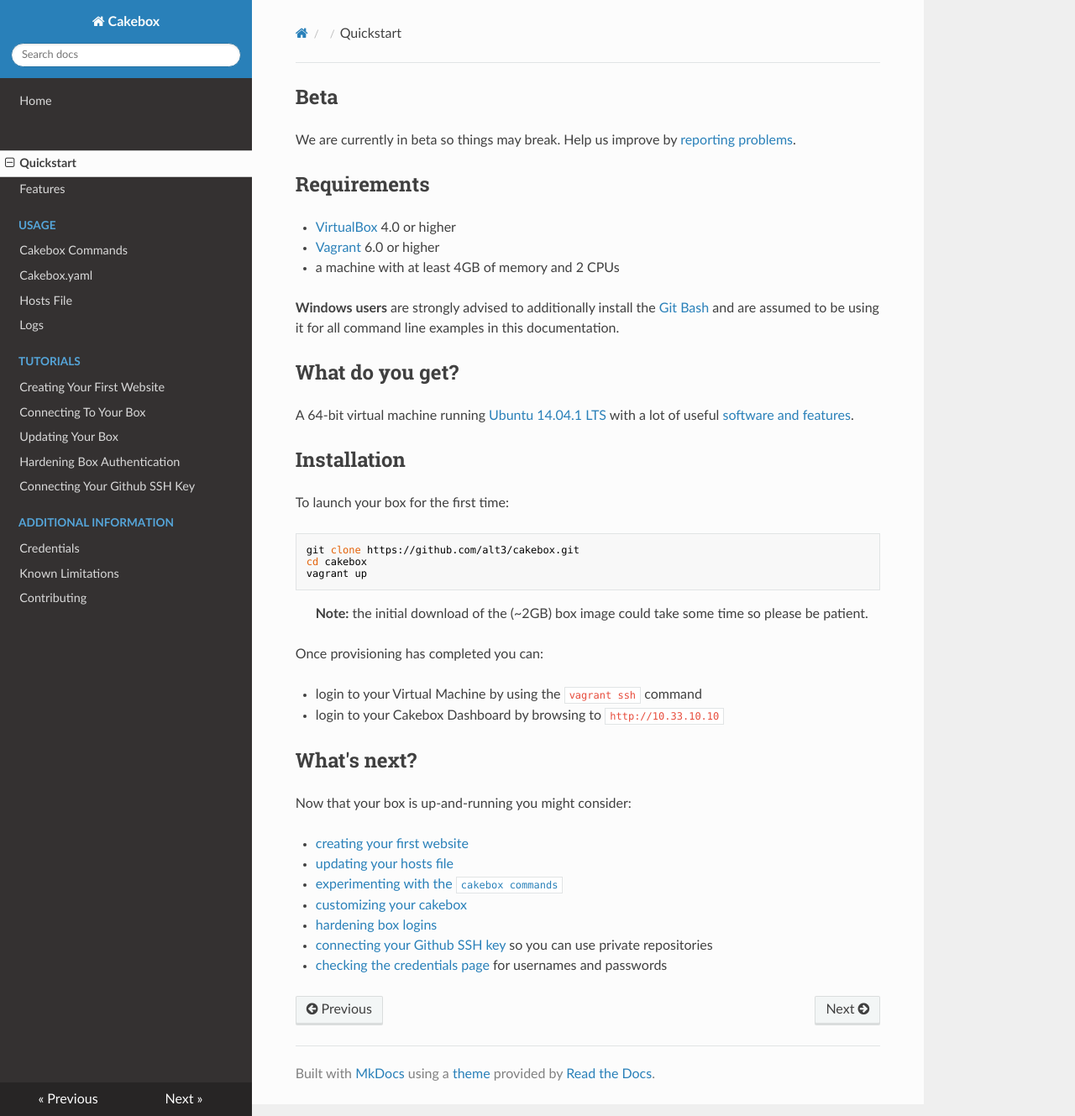
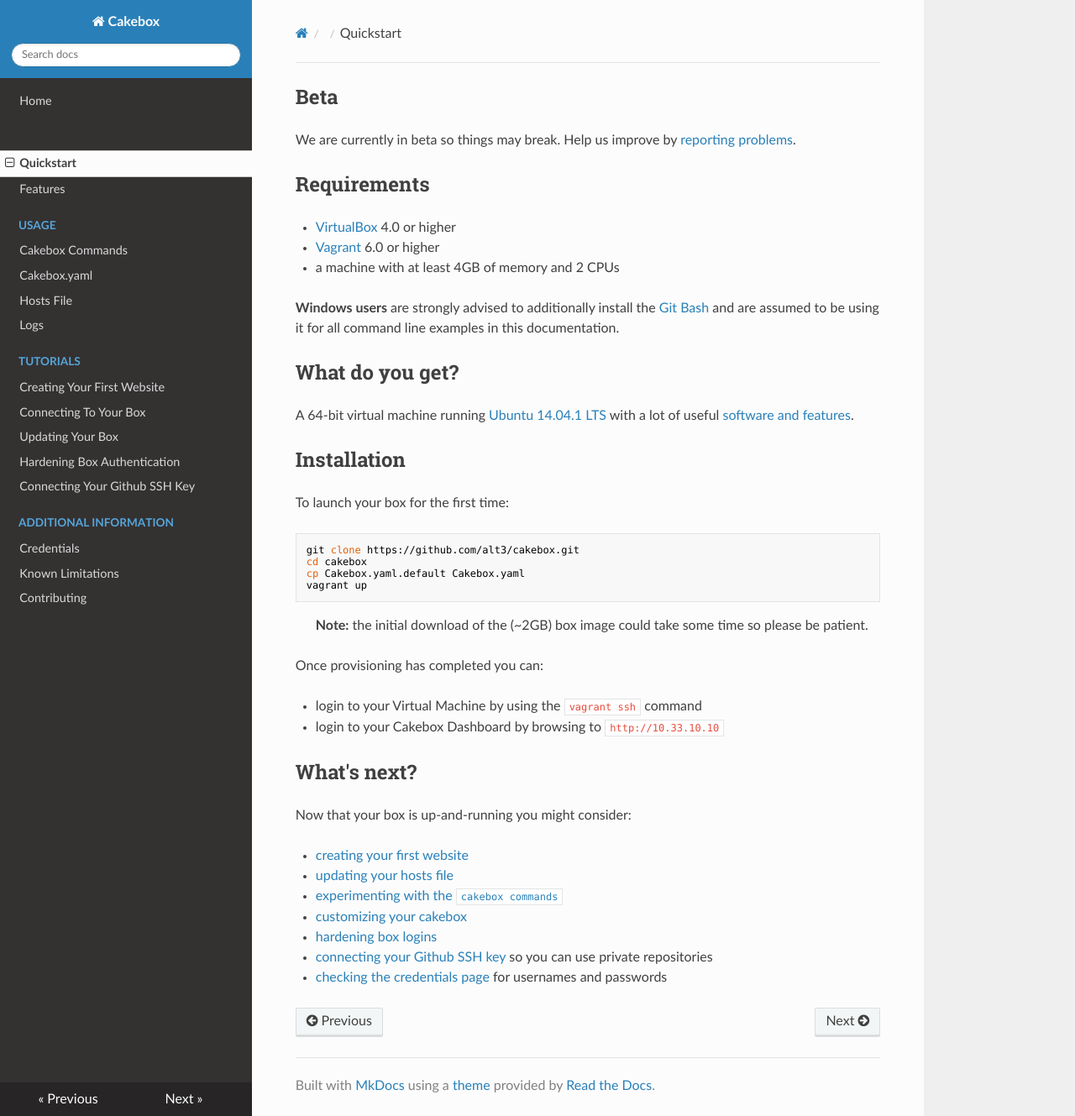
Before and after one commit to alt3/cakebox, an MkDocs documentation site: the page built from docs/sources/quickstart.md, in a window 1280 px wide and 1329 px high. Shown: the whole window at 84% size. Built offline with MkDocs 1.6.1, drawn with Linux system fonts in a browser that asks for light colours; nearby versions of some CDN libraries; old or Windows-style settings are respelled for this version of MkDocs.

Commit message:
Updates installation instruction

````diff
--- a/docs/sources/quickstart.md
+++ b/docs/sources/quickstart.md
@@ -25,6 +25,7 @@ To launch your box for the first time:
 ```bash
 git clone https://github.com/alt3/cakebox.git
 cd cakebox
+cp Cakebox.yaml.default Cakebox.yaml
 vagrant up
 ```
 
````
